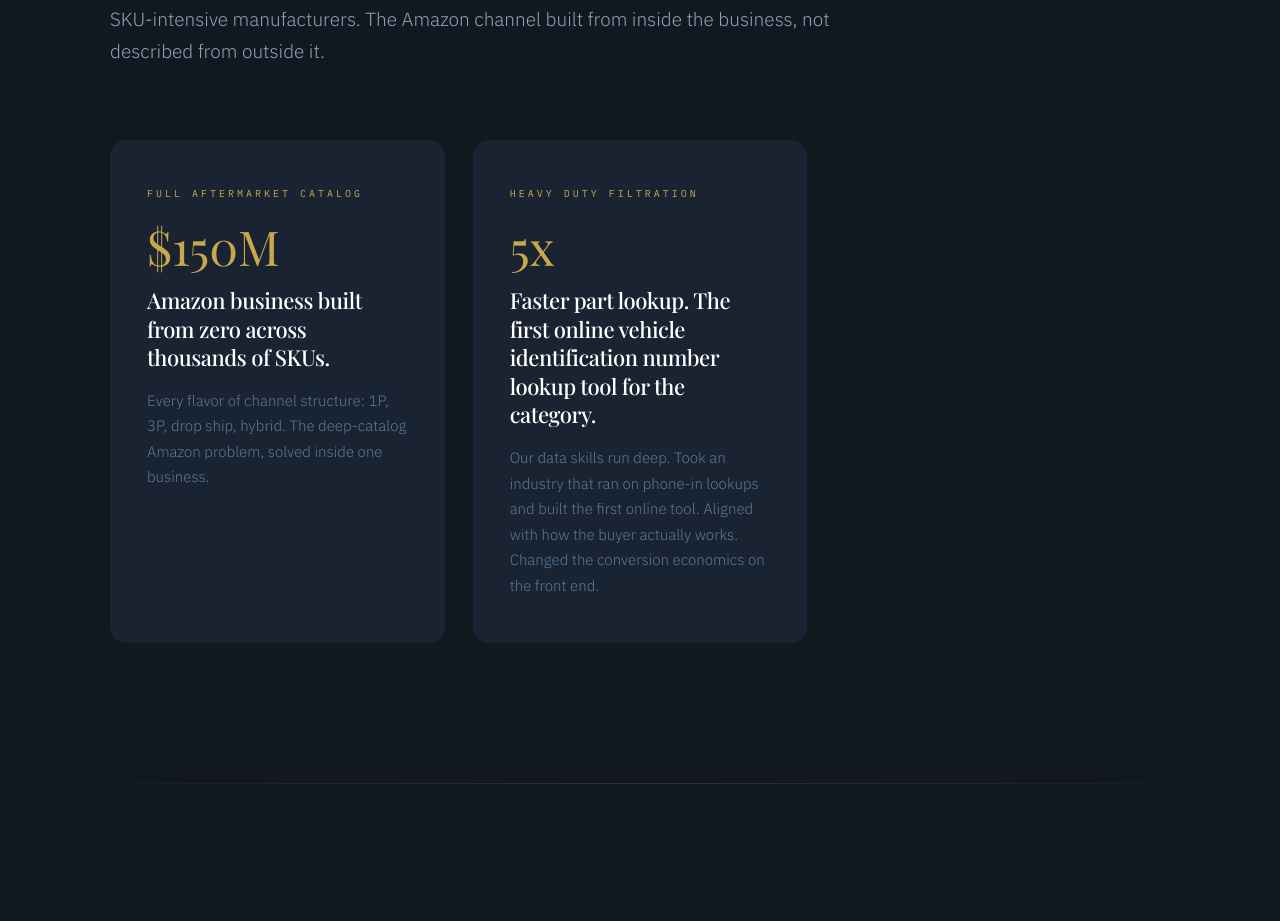
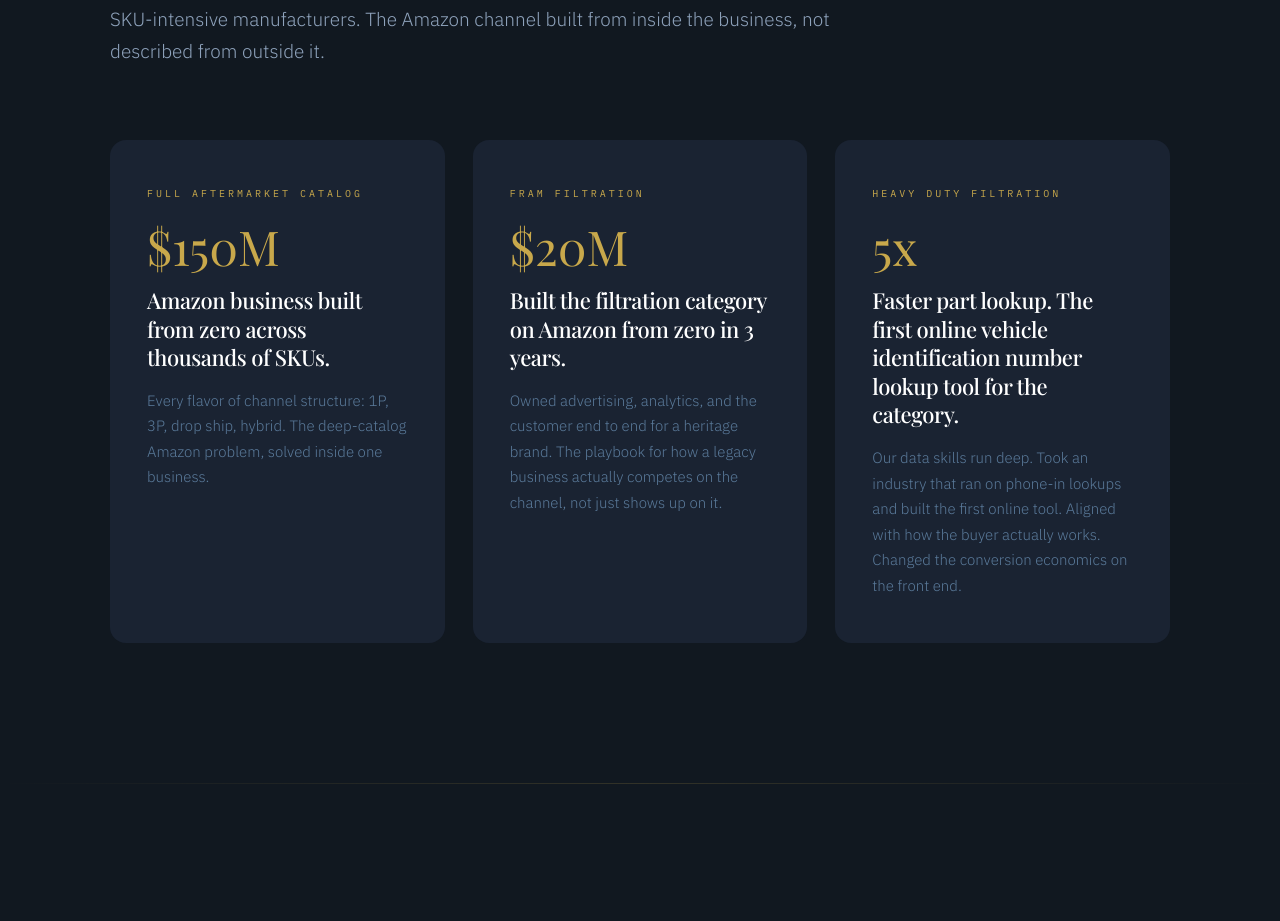
Before and after one commit to stevedlernmore/lernmore, a plain HTML site: page index.html in a window 1280 px wide. Shown: the part 3998-4919 px from the top of the page. Drawn offline with nearby package versions, Linux system fonts and the light colour scheme.

Commit message:
Update index.html
Updated to include Fram

```diff
--- a/index.html
+++ b/index.html
@@ -3,21 +3,15 @@
 <head>
 <meta charset="UTF-8">
 <meta name="viewport" content="width=device-width, initial-scale=1.0, viewport-fit=cover">
-
 <title>Lernmore Consulting · Automated Amazon Management for SKU-Intensive Brands</title>
-
 <meta name="description" content="For SKU-intensive manufacturers with deep catalogs. We empower your team to run Amazon, with automation built for content and day-to-day operations at scale. Twenty years inside this kind of business.">
-
 <!-- Favicons -->
 <link rel="icon" type="image/png" href="/favicon.png">
 <link rel="shortcut icon" type="image/png" href="/favicon.png">
 <link rel="apple-touch-icon" href="/favicon.png">
-
-<!-- Fonts -->
 <link rel="preconnect" href="https://fonts.googleapis.com">
 <link rel="preconnect" href="https://fonts.gstatic.com" crossorigin>
 <link href="https://fonts.googleapis.com/css2?family=Playfair+Display:wght@400;500;600;700&family=IBM+Plex+Sans:wght@300;400;500;600&family=IBM+Plex+Mono:wght@400;500&display=swap" rel="stylesheet">
-
 <style>
   :root {
     --bg-primary: #111820;
@@ -34,7 +28,6 @@
     --border: rgba(200,168,75,0.18);
     --gradient-gold: linear-gradient(135deg, #c8a84b 0%, #e4c468 50%, #c8a84b 100%);
   }
-
   [data-theme="light"] {
     --bg-primary: #fafaf9;
     --bg-secondary: #f5f5f4;
@@ -42,25 +35,14 @@
     --bg-elevated: #ffffff;
     --accent: #a07830;
     --accent-soft: rgba(160,120,48,0.1);
-    --accent-hover: #b88936;
     --accent-glow: rgba(160,120,48,0.3);
     --text-primary: #0c0a09;
     --text-secondary: #44403c;
     --text-muted: #78716c;
     --border: #d6d3d1;
-    --gradient-gold: linear-gradient(135deg, #a07830 0%, #c99a45 50%, #a07830 100%);
   }
-
-  * {
-    margin: 0;
-    padding: 0;
-    box-sizing: border-box;
-  }
-
-  html {
-    scroll-behavior: smooth;
-  }
-
+  * { margin: 0; padding: 0; box-sizing: border-box; }
+  html { scroll-behavior: smooth; }
   body {
     font-family: 'IBM Plex Sans', sans-serif;
     background: var(--bg-primary);
@@ -697,6 +679,12 @@
         <p>Every flavor of channel structure: 1P, 3P, drop ship, hybrid. The deep-catalog Amazon problem, solved inside one business.</p>
       </div>
       <div class="cred-card fade-in stagger-1">
+        <div class="cred-tag">FRAM Filtration</div>
+        <div class="cred-result">$20M</div>
+        <h3>Built the filtration category on Amazon from zero in 3 years.</h3>
+        <p>Owned advertising, analytics, and the customer end to end for a heritage brand. The playbook for how a legacy business actually competes on the channel, not just shows up on it.</p>
+      </div>
+      <div class="cred-card fade-in stagger-2">
         <div class="cred-tag">Heavy Duty Filtration</div>
         <div class="cred-result">5x</div>
         <h3>Faster part lookup. The first online vehicle identification number lookup tool for the category.</h3>
```
